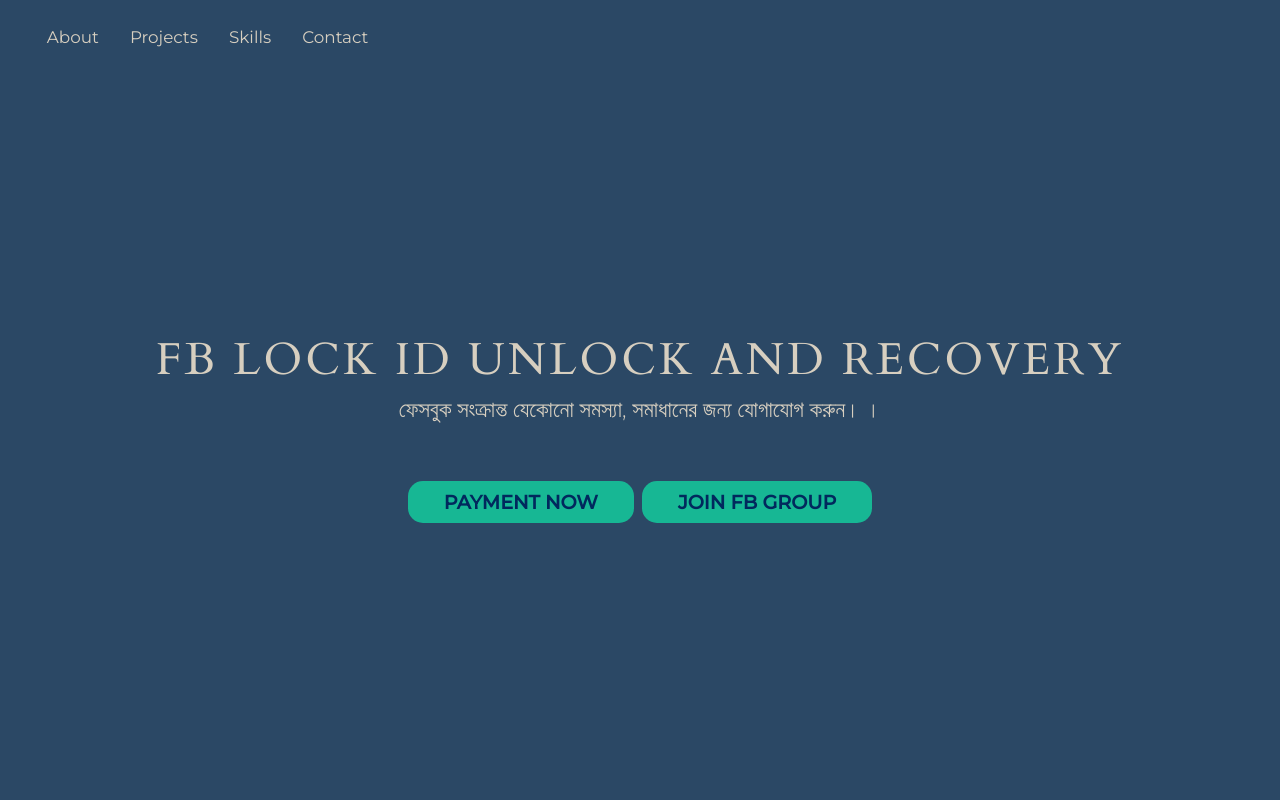
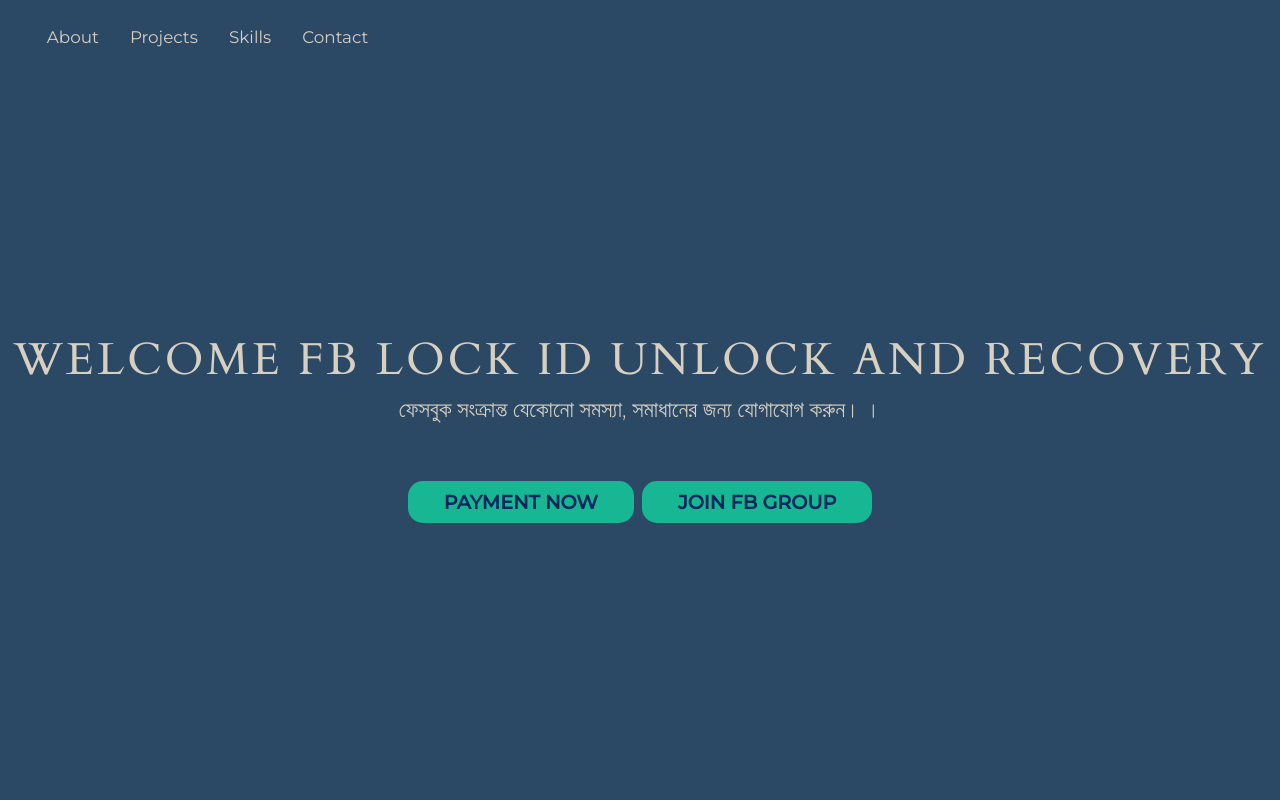
Before and after one commit to unlocker-sakib/Sakib-Mondol, a website built with Parcel: page index.html in a window 1280 px wide. Shown: the top 800 px of the page. Built offline with nearby package versions, Linux system fonts and the light colour scheme.

Commit message:
Update index.html

```diff
--- a/index.html
+++ b/index.html
@@ -108,7 +108,8 @@
         </nav>
 
         <div class="name-title">
-          <h1>FB Lock Id Unlock And Recovery</h1>
+          <h1>WElCOME
+FB Lock Id Unlock And Recovery</h1>
           <h4>ফেসবুক সংক্রান্ত যেকোনো সমস্যা, সমাধানের জন্য যোগাযোগ করুন। ।</h4>
           <a href="https://unlocker-sakib.github.io/Sakib-Mondol/payment" onclick="playClickSound()" id="contact-link">Payment Now</a> <none></none> <a href="https://www.facebook.com/groups/fbunlockandrecovery/?ref=share_group_link" onclick="playClickSound()" id="contact-link">Join Fb group</a><br>
         </div>
```
